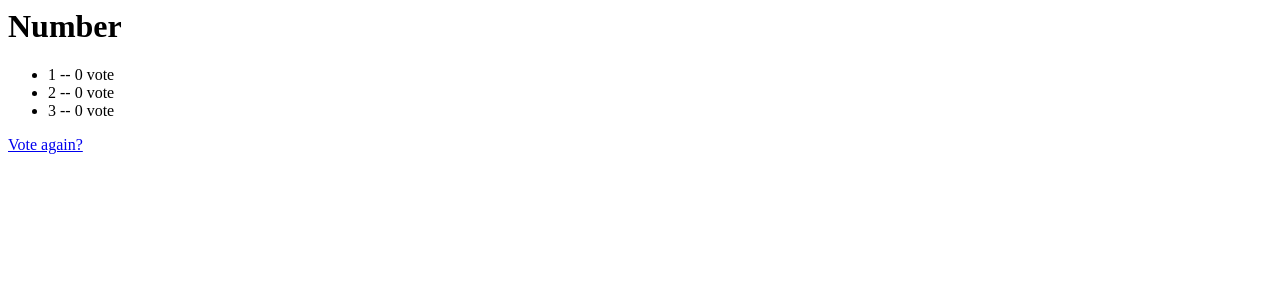
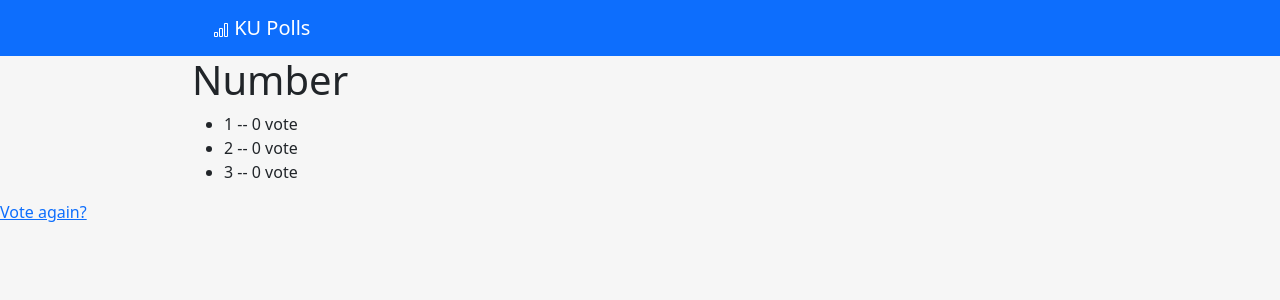
Before and after one commit to nabhan-au/ku-polls, a Django app: page /polls/1/results/ in a window 1280 px wide. Shown: the top 300 px of the page. Run offline with Django 3.2, Linux system fonts and the light colour scheme; data comes from the database, SQL or seed files in the repository.

Commit message:
add some navbar, published date and can_vote function and somne appearance

```diff
--- a/polls/static/polls/style.css
+++ b/polls/static/polls/style.css
@@ -1,20 +1,23 @@
+body {
+    background-color: #f5f5f5ce;
+}
+
 li a {
     color: black;
 }
 
-.container {
-    border: 2px solid black;
-    padding: 10px;
+.navbar-brand {
+    margin-left: 16%;
 }
 
-.row {
-    margin-top: 30px;
-    margin-left: 20%;
-    margin-right: 20%;
-    padding-left: 10px;
-    padding-right: 10px;
+.move-right {
+    margin-left: 15%;
 }
 
-.navbar-brand {
-    margin-left: 20%;
+#result-home {
+    float: right;
 }
+
+#poll-container {
+    margin-top: 20px;
+}
--- a/polls/templates/polls/results.html
+++ b/polls/templates/polls/results.html
@@ -1,3 +1,23 @@
+{% load static %}
+
+<head>
+    <link href="https://cdn.jsdelivr.net/npm/bootstrap@5.1.1/dist/css/bootstrap.min.css" rel="stylesheet"
+    integrity="sha384-F3w7mX95PdgyTmZZMECAngseQB83DfGTowi0iMjiWaeVhAn4FJkqJByhZMI3AhiU" crossorigin="anonymous">
+    <link rel="stylesheet" type="text/css" href="{% static 'polls/style.css' %}">
+</head>
+
+<body>
+    <nav class="navbar navbar-expand-md navbar-dark bg-primary">
+        <div class="container-fluid">
+            <span class="navbar-brand">
+                <svg xmlns="http://www.w3.org/2000/svg" width="16" height="16" fill="currentColor" class="bi bi-bar-chart" viewBox="0 0 16 16">
+                    <path d="M4 11H2v3h2v-3zm5-4H7v7h2V7zm5-5v12h-2V2h2zm-2-1a1 1 0 0 0-1 1v12a1 1 0 0 0 1 1h2a1 1 0 0 0 1-1V2a1 1 0 0 0-1-1h-2zM6 7a1 1 0 0 1 1-1h2a1 1 0 0 1 1 1v7a1 1 0 0 1-1 1H7a1 1 0 0 1-1-1V7zm-5 4a1 1 0 0 1 1-1h2a1 1 0 0 1 1 1v3a1 1 0 0 1-1 1H2a1 1 0 0 1-1-1v-3z"/>
+                </svg>
+                KU Polls
+            </span>
+        </div>
+    </nav>
+    <div class="move-right">
         <h1>{{ question.question_text }}</h1>
 
         <ul>
@@ -6,5 +26,8 @@
         </li>
         {% endfor %}
         </ul>
+    </div>
+
 
 <a href="{% url 'polls:detail' question.id %}">Vote again?</a>
+</body>
```
Also changed, not shown: polls/templates/polls/detail.html (+22 -1 lines), polls/templates/polls/index.html (+9 -7 lines). Lines whose indentation alone changed are shown as unchanged.
